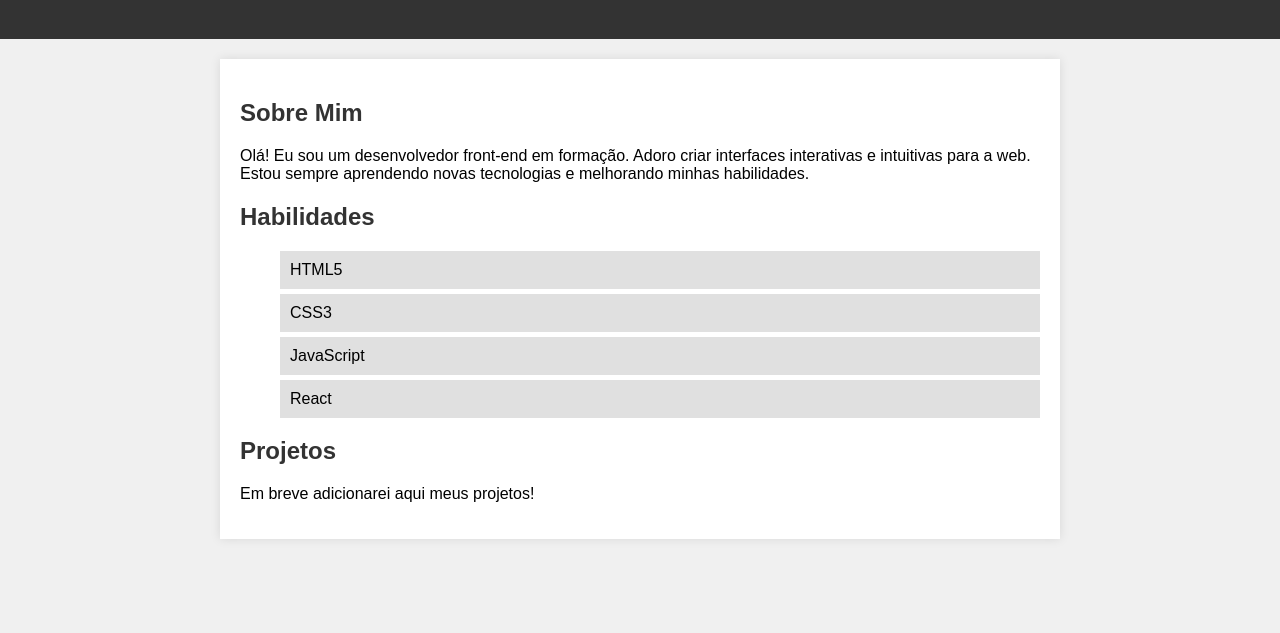
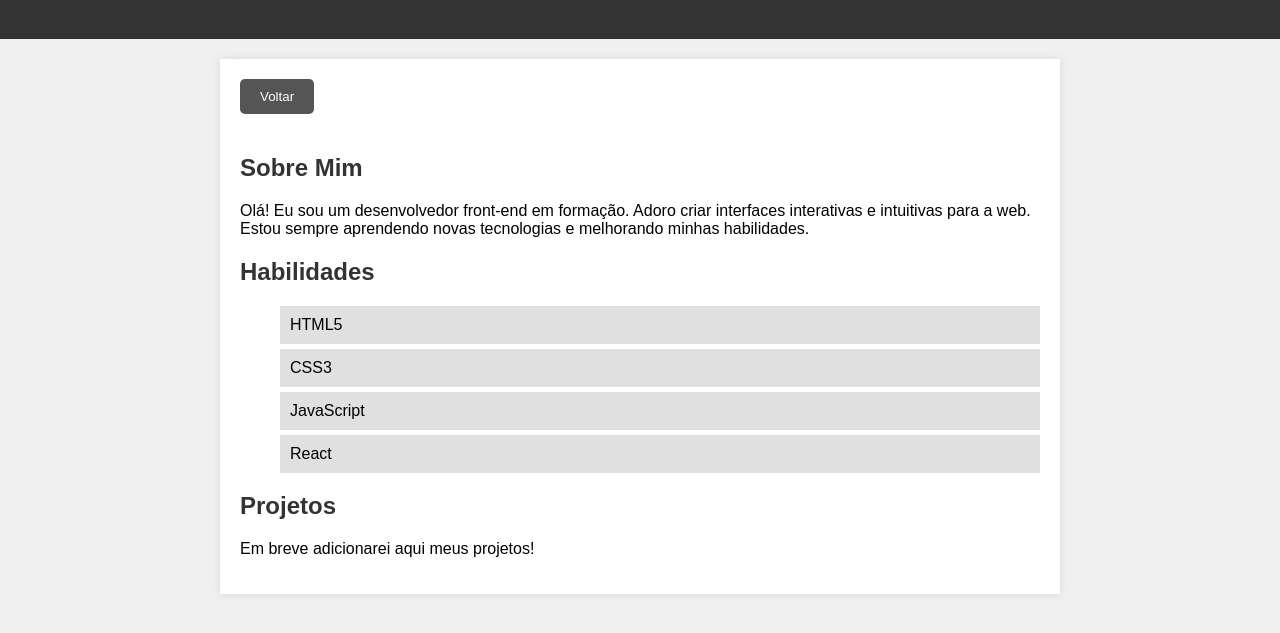
Before and after one commit to ogutodev/meu_portfolio, a plain HTML site: page projeto1_pagina_pessoal/index.html in a window 1280 px wide. Shown: the part 81-714 px from the top of the page. Drawn offline with Linux system fonts and the light colour scheme.

Commit message:
Atualizações nos arquivos HTML

```diff
--- a/projeto1_pagina_pessoal/index.html
+++ b/projeto1_pagina_pessoal/index.html
@@ -38,6 +38,21 @@
             padding: 10px;
             margin: 5px 0;
         }
+        /* Style for the "Voltar" button */
+        .go-back-button {
+            display: inline-block;
+            padding: 10px 20px;
+            background-color: #555;
+            color: #fff;
+            border: none;
+            cursor: pointer;
+            border-radius: 5px;
+            margin-bottom: 20px;
+            text-align: left;
+        }
+        .go-back-button:hover {
+            background-color: #777;
+        }
     </style>
 </head>
 <body>
@@ -47,6 +62,9 @@
 
     <section>
         <div class="container">
+            <!-- Bouton Voltar en haut à gauche -->
+            <button class="go-back-button" onclick="goBack()">Voltar</button>
+
             <h2>Sobre Mim</h2>
             <p>Olá! Eu sou um desenvolvedor front-end em formação. Adoro criar interfaces interativas e intuitivas para a web. Estou sempre aprendendo novas tecnologias e melhorando minhas habilidades.</p>
 
@@ -62,5 +80,11 @@
             <p>Em breve adicionarei aqui meus projetos!</p>
         </div>
     </section>
+
+    <script>
+        function goBack() {
+            window.history.back();
+        }
+    </script>
 </body>
 </html>
```
Also changed, not shown: projeto2_formulario_contato/index.html (+22 -0 lines), projeto3_galeria_imagens/index.html (+31 -0 lines).
